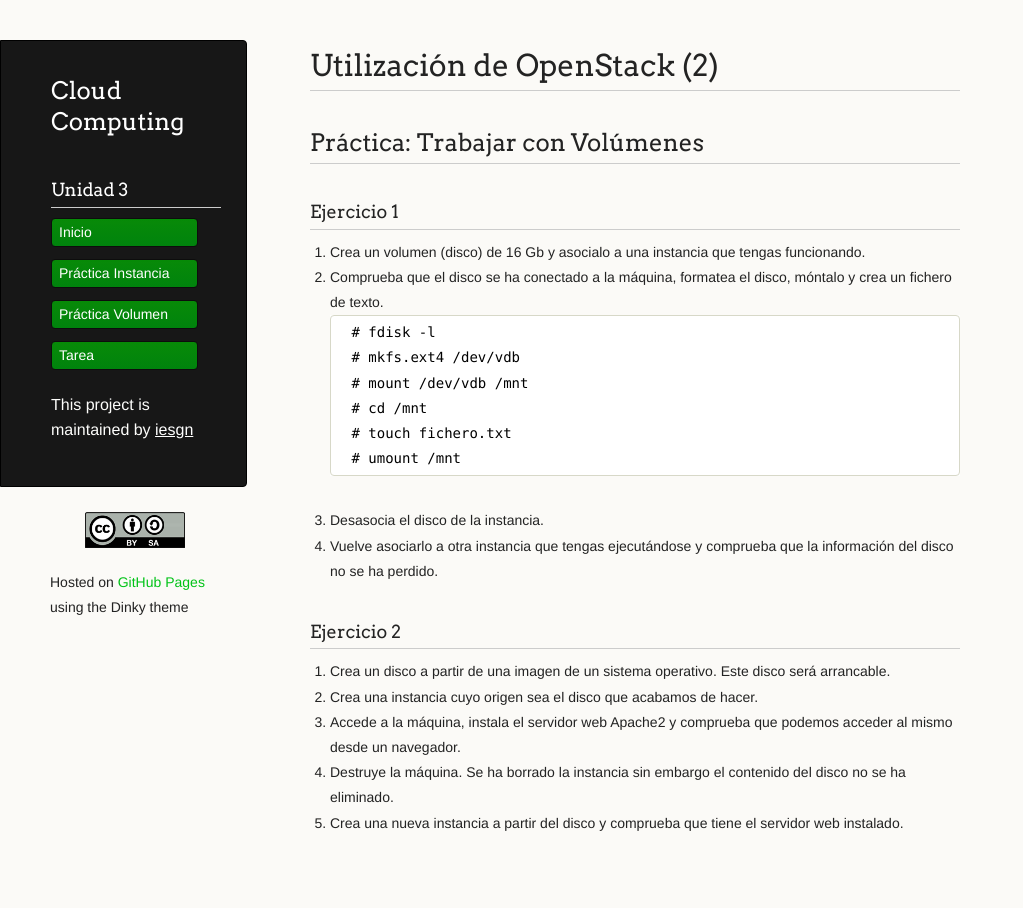
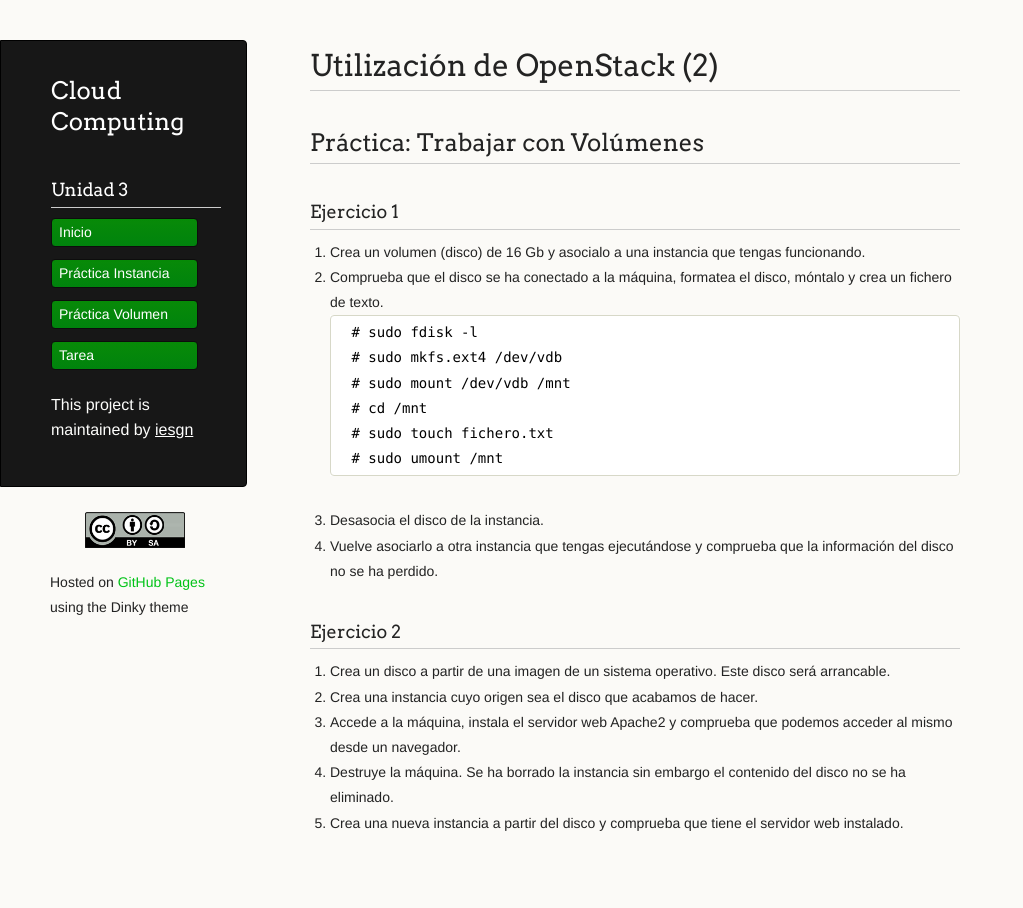
Before and after one commit to iesgn/cloud2, a Jekyll site: the page built from curso/u3/practica_volumen.md, in a window 1280 px wide. Shown: the whole page, without its empty margins (0-1023 px from the left). Built offline with Jekyll 4.4.1, drawn with Linux system fonts in a browser that asks for light colours.

```diff
--- a/curso/u3/practica_volumen.md
+++ b/curso/u3/practica_volumen.md
@@ -12,12 +12,12 @@ menu:
 
 2. Comprueba que el disco se ha conectado a la máquina, formatea el disco, móntalo y crea un fichero de texto.
 
-		# fdisk -l
-		# mkfs.ext4 /dev/vdb
-		# mount /dev/vdb /mnt
+		# sudo fdisk -l
+		# sudo mkfs.ext4 /dev/vdb
+		# sudo mount /dev/vdb /mnt
 		# cd /mnt
-		# touch fichero.txt
-		# umount /mnt
+		# sudo touch fichero.txt
+		# sudo umount /mnt
 
 3. Desasocia el disco de la instancia.
 
```
Also changed, not shown: curso/u2/practica_linux.md (+1 -1 lines), curso/u3/practica_instancia.md (added, +18 -0 lines).
